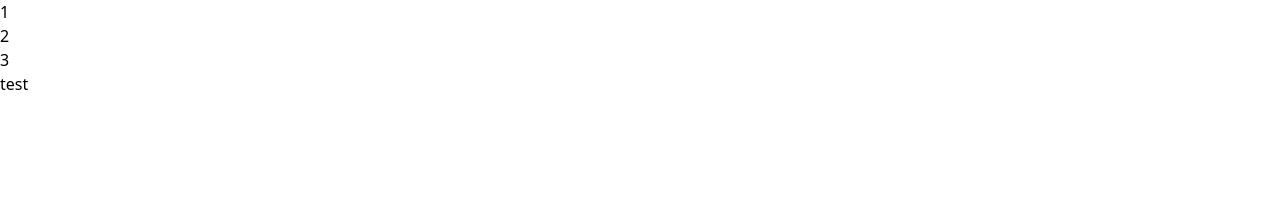
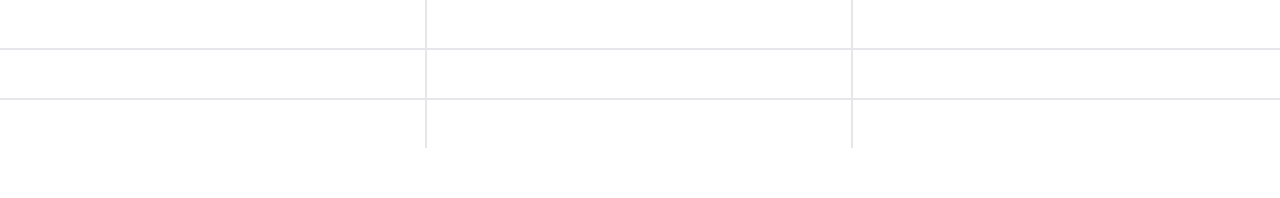
Before and after one commit to alexey-marinkevich/tic-tac-toe, a React (Vite) app: page / in a window 1280 px wide. Shown: the top 198 px of the page. Built offline with nearby package versions, Linux system fonts and the light colour scheme.

Commit message:
initial grid markup

```diff
--- a/src/App.jsx
+++ b/src/App.jsx
@@ -4,7 +4,6 @@ function App() {
   return (
     <>
       <Grid />
-      <div>test</div>
     </>
   );
 }
--- a/src/Grid.jsx
+++ b/src/Grid.jsx
@@ -1,8 +1,16 @@
-const Grid = () => (
-  <div>
-    <div id="1">1</div>
-    <div id="2">2</div>
-    <div id="3">3</div>
+const Grid = () => {
+  return (
+    <div
+      className="grid grid-cols-3 text-center
+    [&>*:nth-child(-n+6)]:border-b-2 [&>*]:font-bold
+    [&>*]:border-r-2 [&>*:nth-child(3n)]:border-r-0
+    [&>*]:p-6
+    "
+      onClick={({ target }) => onClickAction(target.id)}
+    >
+      <div id="1"></div>
+      <div id="2"></div>
+      <div id="3"></div>
       <div id="4"></div>
       <div id="5"></div>
       <div id="6"></div>
@@ -11,5 +19,6 @@ const Grid = () => (
       <div id="9"></div>
     </div>
   );
+};
 
 export default Grid;
```
Lines whose indentation alone changed are shown as unchanged.
